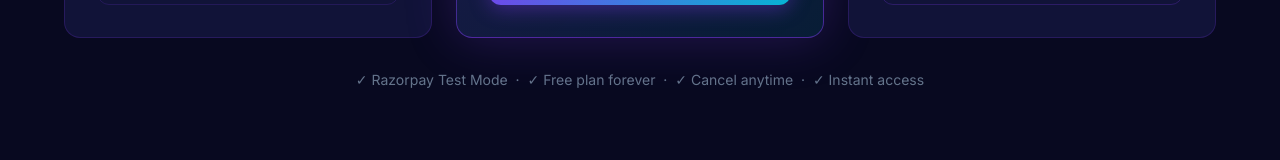
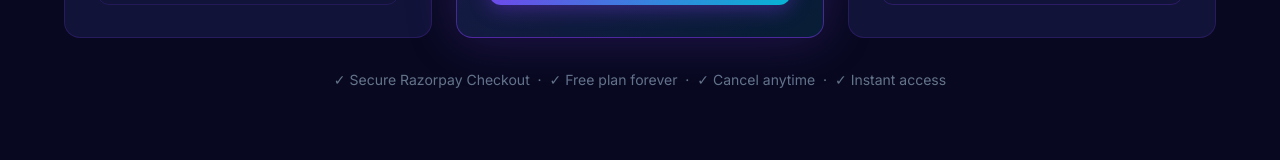
Before and after one commit to hritikkumarpd/resumeai-pro, a React (Vite) app: page /pricing in a window 1280 px wide. Shown: the part 1038-1198 px from the top of the page. Built offline with nearby package versions, Linux system fonts and the light colour scheme; no server answers.

Commit message:
feat(pricing): update to live production Razorpay checkout

```diff
--- a/src/pages/Pricing.jsx
+++ b/src/pages/Pricing.jsx
@@ -166,7 +166,7 @@ export default function Pricing() {
             Start free, upgrade when you're ready. All prices in Indian Rupees (₹).
           </p>
           <div className="inline-flex items-center gap-2 px-3 py-1 rounded-full text-xs font-semibold bg-emerald-500/10 text-emerald-400 border border-emerald-500/20">
-            <Check size={12} /> Razorpay Test Mode Active
+            <Check size={12} /> 100% Secure Checkout with Razorpay
           </div>
         </div>
       </section>
@@ -270,7 +270,7 @@ export default function Pricing() {
           </div>
 
           <p className="text-center text-slate-500 text-sm mt-8">
-            ✓ Razorpay Test Mode &nbsp;·&nbsp; ✓ Free plan forever &nbsp;·&nbsp; ✓ Cancel anytime &nbsp;·&nbsp; ✓ Instant access
+            ✓ Secure Razorpay Checkout &nbsp;·&nbsp; ✓ Free plan forever &nbsp;·&nbsp; ✓ Cancel anytime &nbsp;·&nbsp; ✓ Instant access
           </p>
         </div>
       </section>
```
Also changed, not shown: 1 other file (tests, documents, lock files or other folders).
